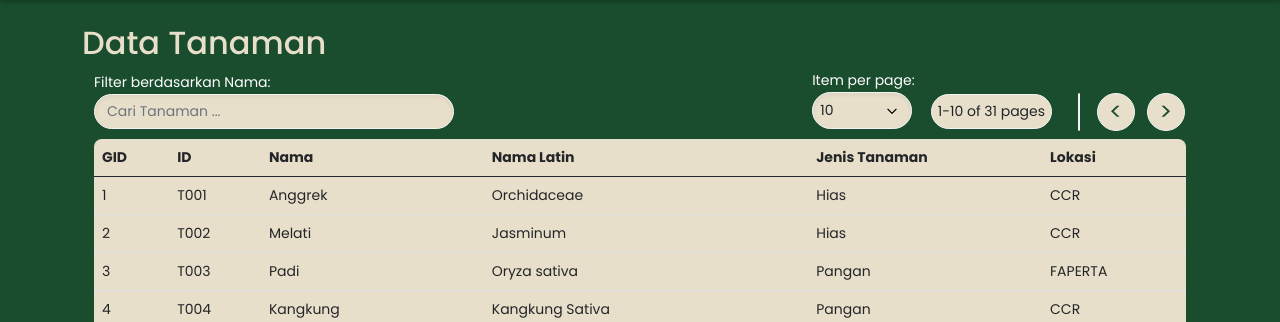
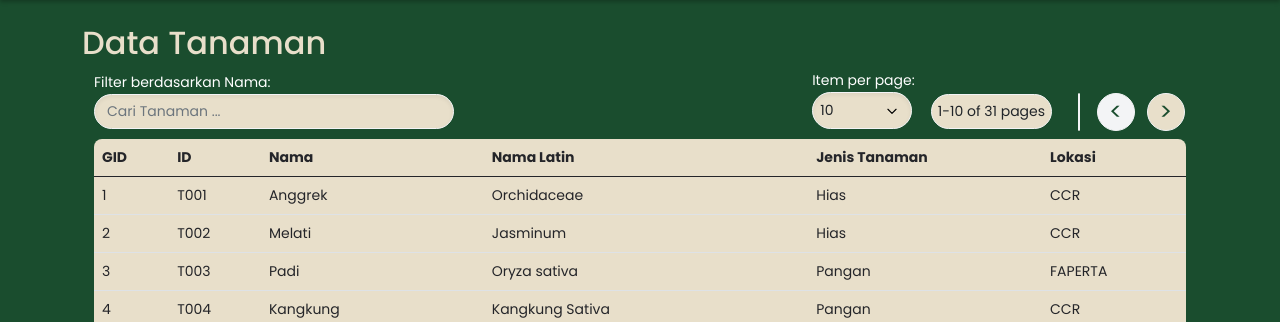
Before and after one commit to S1KomIPB/2024-K3-03-04, a PHP site: page /DataTable.html in a window 1280 px wide, with the pointer over the restyled element. Shown: the part 76-398 px from the top of the page. Run offline with PHP 8.4, Linux system fonts and the light colour scheme.

Commit message:
Update StyleTable.css
Konfigurasi CSS untuk hover buttun prev dan next

```diff
--- a/TablePage/StyleTable.css
+++ b/TablePage/StyleTable.css
@@ -191,6 +191,10 @@ box-shadow: 0px 2px 4px 0px rgba(0, 0, 0, 0.06) inset;
     right: -330px
 }
 
+.prev:hover{
+    background-color: #F3F4F6;
+}
+
 .next {
     width: 38px; /* Diameter lingkaran */
     height: 38px; /* Diameter lingkaran */
@@ -208,7 +212,9 @@ box-shadow: 0px 2px 4px 0px rgba(0, 0, 0, 0.06) inset;
     right: -380px
 }
 
-
+.next:hover{
+    background-color: #F3F4F6;
+}
 
 .rowmb-3{
     display: flex;
```
